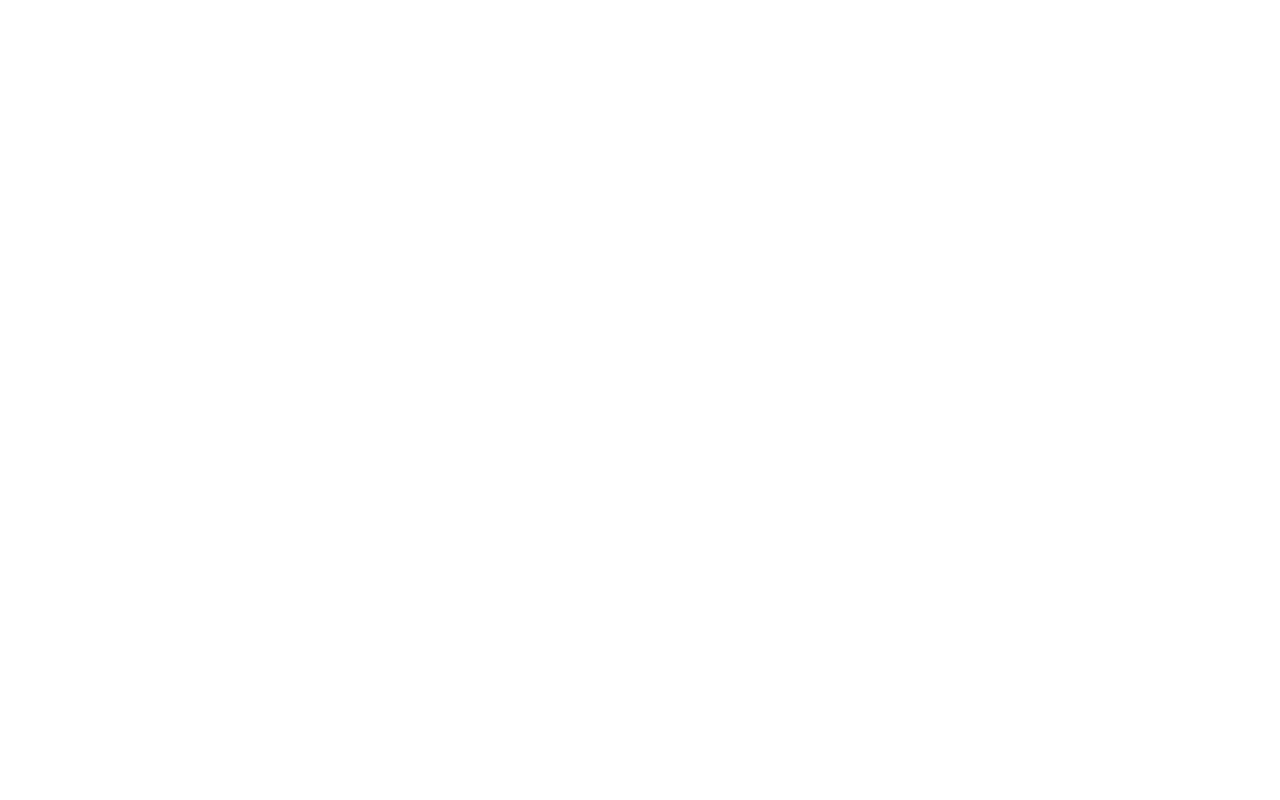
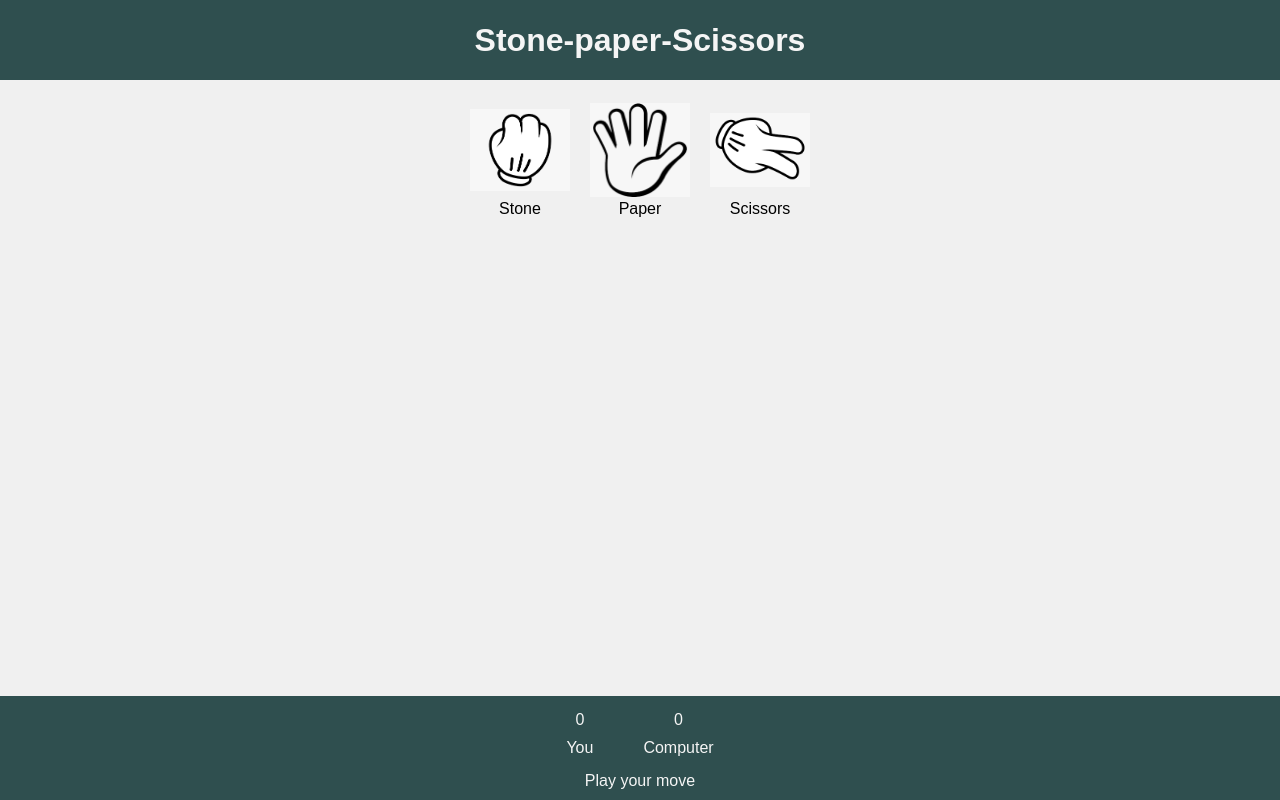
Before and after one commit to Emmanuel301004/rock-paper-scissor, a plain HTML site: page index.html in a window 1280 px wide. Drawn offline with Linux system fonts and the light colour scheme.

Commit message:
inex and styles added

```diff
--- a/index.html
+++ b/index.html
@@ -3,9 +3,44 @@
 <head>
     <meta charset="UTF-8">
     <meta name="viewport" content="width=device-width, initial-scale=1.0">
-    <title>Document</title>
+    <title>Stone-paper-Scissors</title>
+    <link rel="stylesheet" href="style.css">
 </head>
 <body>
-
+    <header>
+        <h1>Stone-paper-Scissors</h1>
+    </header>
+    <main>
+        <div class="choices">
+            <div class="choice" id="stone">
+                <img src="rock.png" alt="stone">
+                <p>Stone</p>
+            </div>
+            <div class="choice" id="paper">
+                <img src="download.png" alt="paper">
+                <p>Paper</p>
+            </div>
+            <div class="choice" id="scissors">
+                <img src="scissor.png" alt="scissors">
+                <p>Scissors</p>
+            </div>
+        </div>
+    </main>
+    <footer>
+        <div class="score-board">
+            <div class="score">
+                <p id="user-score">0</p>
+                <p>You</p>
+            </div>
+            <div class="score">
+                <p id="comp-score">0</p>
+                <p>Computer</p>
+            </div>
+        </div>
+        <div class="msg-container">
+            <p id="msg">Play your move</p>
+        </div>
+    </footer>
+    <script src="script.js"></script>
 </body>
 </html>
--- /dev/null
+++ b/style.css
@@ -0,0 +1,69 @@
+* {
+    margin: 0;
+    padding: 0;
+    text-align: center;
+    box-sizing: border-box;
+}
+
+body {
+    display: flex;
+    flex-direction: column;
+    min-height: 100vh;
+    font-family: Arial, sans-serif;
+    background-color: #f0f0f0;
+}
+
+header h1 {
+    background-color: darkslategray;
+    color: whitesmoke;
+    height: 5rem;
+    line-height: 5rem;
+    margin-bottom: 20px;
+}
+
+.choices {
+    display: flex;
+    justify-content: center;
+    gap: 20px;
+    margin-bottom: 20px;
+}
+
+.choice {
+    cursor: pointer;
+}
+
+.choice img {
+    height: 100px;
+    width: 100px;
+    object-fit: contain;
+    display: block;
+    margin: 0 auto;
+}
+
+footer {
+    margin-top: auto;
+    background-color: darkslategray;
+    color: whitesmoke;
+    padding: 10px 0;
+}
+
+.score-board {
+    display: flex;
+    justify-content: center;
+    gap: 50px;
+    margin-bottom: 10px;
+}
+
+.score {
+    display: flex;
+    flex-direction: column;
+    align-items: center;
+}
+
+.score p {
+    margin: 5px 0;
+}
+
+.msg-container {
+    margin-top: 10px;
+}
```
Also changed, not shown: download.png (added), rock.png (added), scissor.png (added), script.js (added).
